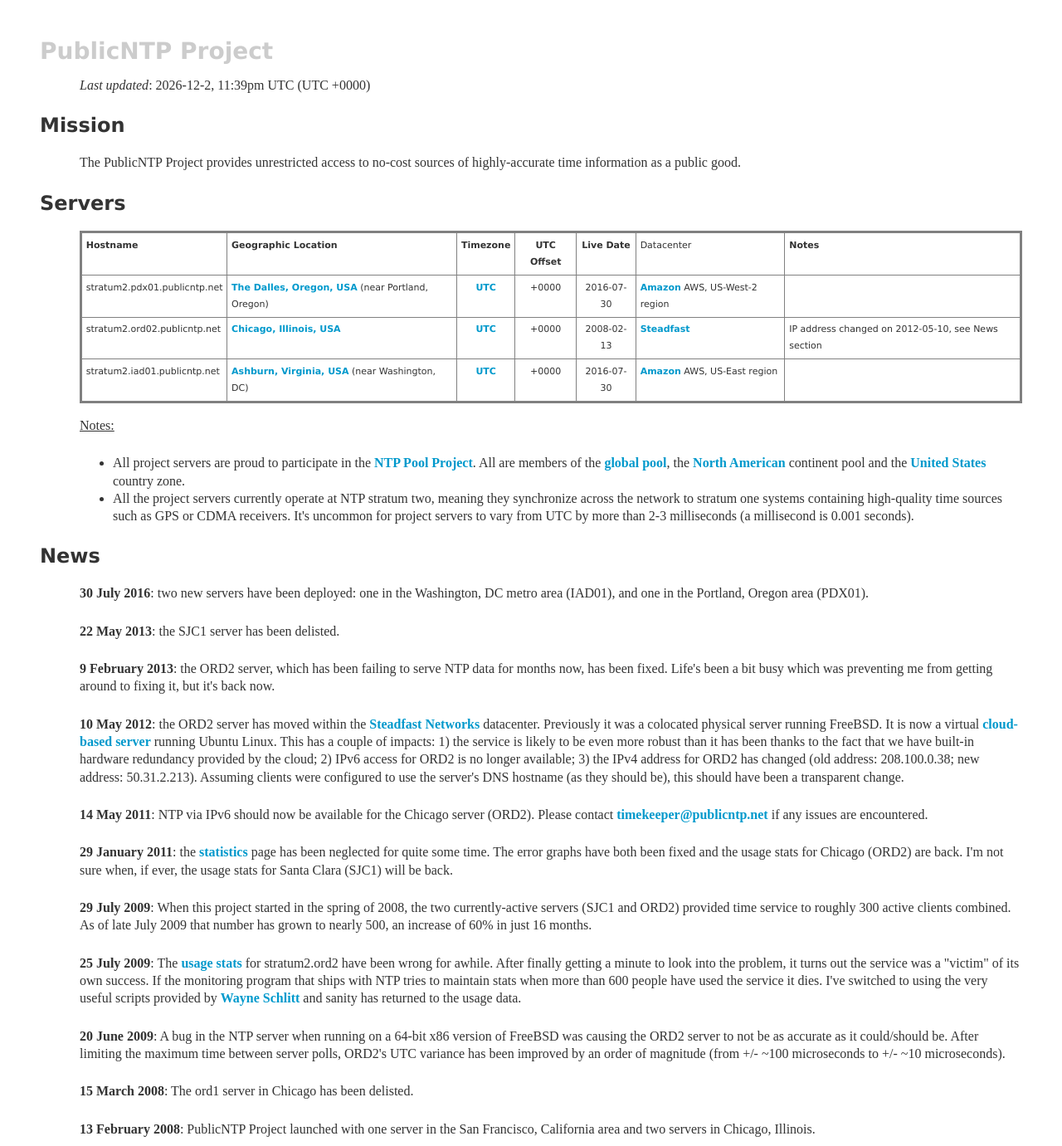
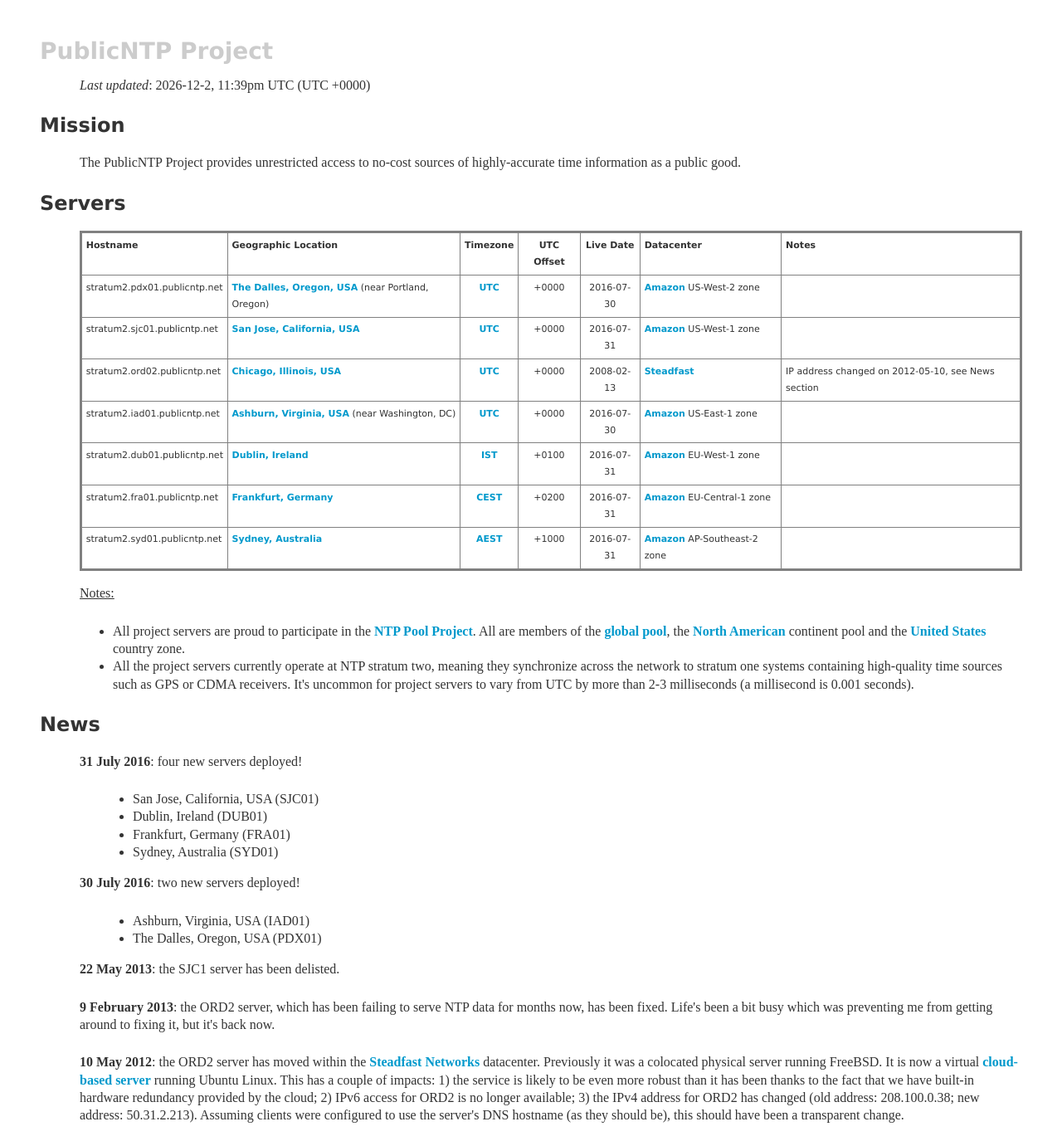
Before and after one commit to PublicNTP/website, a PHP site: page / in a window 1280 px wide. Shown: the top 1381 px of the page at 83% size. Run offline with PHP 8.4, Linux system fonts and the light colour scheme.

Commit message:
XHTML 1.0 strict compliant once more

```diff
--- a/index.php
+++ b/index.php
@@ -35,7 +35,7 @@
             <td align="center"><strong>Timezone</strong></td>
             <td align="center"><strong>UTC Offset</strong></td>
             <td align="center"><strong>Live Date</strong></td>
-            <td>Datacenter</td>
+            <td><strong>Datacenter</strong></td>
             <td><strong>Notes</strong></td>
          </tr>
 
@@ -56,9 +56,31 @@
             </td>
             <td align="center">2016-07-30</td>
             <td>
-               <a href="http://aws.amazon.com">Amazon</a> AWS, US-West-2 region</td>
+               <a href="http://aws.amazon.com">Amazon</a> US-West-2 zone</td>
             <td>&nbsp;</td>
          </tr>
+
+         <tr>
+            <td>stratum2.sjc01.publicntp.net</td>
+            <td><a
+            href="https://www.google.com/maps/place/The+Dalles,+OR+97058/@45.6094596,-121.2439003,12z/data=!3m1!4b1!4m5!3m4!1s0x54961dd9a1974387:0x5d2ec66fffe43aaa!8m2!3d45.5945645!4d-121.1786823">San
+Jose, California, USA</a></td>
+            <td align="center"><a
+            href="http://www.timeanddate.com/worldclock/usa/san-jose">
+                <?php
+                    date_default_timezone_set( 'US/Pacific' );
+                    echo date("T");
+                ?></a></td>
+            <td align="center"><?php
+                echo date('O');
+                ?>
+            </td>
+            <td align="center">2016-07-31</td>
+            <td>
+               <a href="http://aws.amazon.com">Amazon</a> US-West-1 zone</td>
+            <td>&nbsp;</td>
+         </tr>
+
 
          <tr>
             <td>stratum2.ord02.publicntp.net</td>
@@ -91,20 +113,84 @@
                 <?php
                     date_default_timezone_set( 'US/Eastern' );
                     echo date("T");
-                ?></a>
+                ?></a></td>
             <td align="center"><?php
                 echo date('O');
                 ?>
             </td>
             <td align="center">2016-07-30</td>
             <td>
-               <a href="http://aws.amazon.com">Amazon</a> AWS, US-East region</td>
+               <a href="http://aws.amazon.com">Amazon</a> US-East-1 zone</td>
             <td>&nbsp;</td>
          </tr>
 
+         <tr>
+            <td>stratum2.dub01.publicntp.net</td>
+            <td><a
+            href="https://www.google.com/maps/place/Dublin,+Ireland/@53.324443,-6.3857855,11z/data=!3m1!4b1!4m5!3m4!1s0x48670e80ea27ac2f:0xa00c7a9973171a0!8m2!3d53.3498053!4d-6.2603097">Dublin, Ireland</a></td>
+            <td align="center"><a
+            href="http://www.timeanddate.com/worldclock/ireland/dublin">
+                <?php
+                    date_default_timezone_set( 'Europe/Dublin' );
+                    echo date("T");
+                ?></a></td>
+            <td align="center"><?php
+                echo date('O');
+                ?>
+            </td>
+            <td align="center">2016-07-31</td>
+            <td>
+               <a href="http://aws.amazon.com">Amazon</a> EU-West-1 zone</td>
+            <td>&nbsp;</td>
+         </tr>
+
+         <tr>
+            <td>stratum2.fra01.publicntp.net</td>
+            <td><a
+            href="https://www.google.com/maps/place/Frankfurt,+Germany/@50.1213479,8.4964821,11z/data=!3m1!4b1!4m5!3m4!1s0x47bd096f477096c5:0x422435029b0c600!8m2!3d50.1109221!4d8.6821267">Frankfurt,
+Germany</a></td>
+            <td align="center"><a
+            href="http://www.timeanddate.com/worldclock/germany/frankfurt">
+                <?php
+                    date_default_timezone_set( 'Europe/Berlin' );
+                    echo date("T");
+                ?></a></td>
+            <td align="center"><?php
+                echo date('O');
+                ?>
+            </td>
+            <td align="center">2016-07-31</td>
+            <td>
+               <a href="http://aws.amazon.com">Amazon</a> EU-Central-1 zone</td>
+            <td>&nbsp;</td>
+         </tr>
+
+         <tr>
+            <td>stratum2.syd01.publicntp.net</td>
+            <td><a
+            href="https://www.google.com/maps/place/Sydney+NSW,+Australia/@-33.847404,150.6517953,10z/data=!3m1!4b1!4m5!3m4!1s0x6b129838f39a743f:0x3017d681632a850!8m2!3d-33.8688197!4d151.2092955">Sydney,
+Australia</a></td>
+            <td align="center"><a
+            href="http://www.timeanddate.com/worldclock/australia/sydney">
+                <?php
+                    date_default_timezone_set( 'Australia/Sydney' );
+                    echo date("T");
+                ?></a></td>
+            <td align="center"><?php
+                echo date('O');
+                ?>
+            </td>
+            <td align="center">2016-07-31</td>
+            <td>
+               <a href="http://aws.amazon.com">Amazon</a> AP-Southeast-2 zone</td>
+            <td>&nbsp;</td>
+         </tr>
+
+
       </table>
 
-      <p><u>Notes:</u></p>
+      <p style="text-decoration: underline;">Notes:</p>
+      <div>
       <ul>
          <li>All project servers are proud to participate in the
          <a href="http://www.pool.ntp.org/">NTP Pool Project</a>.
@@ -119,14 +205,25 @@
             meaning they synchronize across the network to
             stratum one systems containing high-quality time sources such as GPS
             or CDMA receivers. It's uncommon for project servers to vary from
-            UTC by more than 2-3 milliseconds (a millisecond is 0.001 seconds).
-
-      </ul>
+            UTC by more than 2-3 milliseconds (a millisecond is 0.001 seconds).</li>
+      </ul></div>
 
       <h2>News</h2>
 
-         <p><strong>30 July 2016</strong>: two new servers have been deployed: one in the
-            Washington, DC metro area (IAD01), and one in the Portland, Oregon area (PDX01).</p>
+         <p><strong>31 July 2016</strong>: four new servers deployed!</p>
+            <div><ul style="margin-left: 0.25in;">
+                <li>San Jose, California, USA (SJC01)</li>
+                <li>Dublin, Ireland (DUB01)</li>
+                <li>Frankfurt, Germany (FRA01)</li>
+                <li>Sydney, Australia (SYD01)</li>
+            </ul></div>
+
+         <p><strong>30 July 2016</strong>: two new servers deployed!</p>
+            <div>
+            <ul style="margin-left: 0.25in;">
+                <li>Ashburn, Virginia, USA (IAD01)</li>
+                <li>The Dalles, Oregon, USA (PDX01)</li>
+            </ul></div>
 
          <p><strong>22 May 2013</strong>: the SJC1 server has been delisted.</p>
 
```
